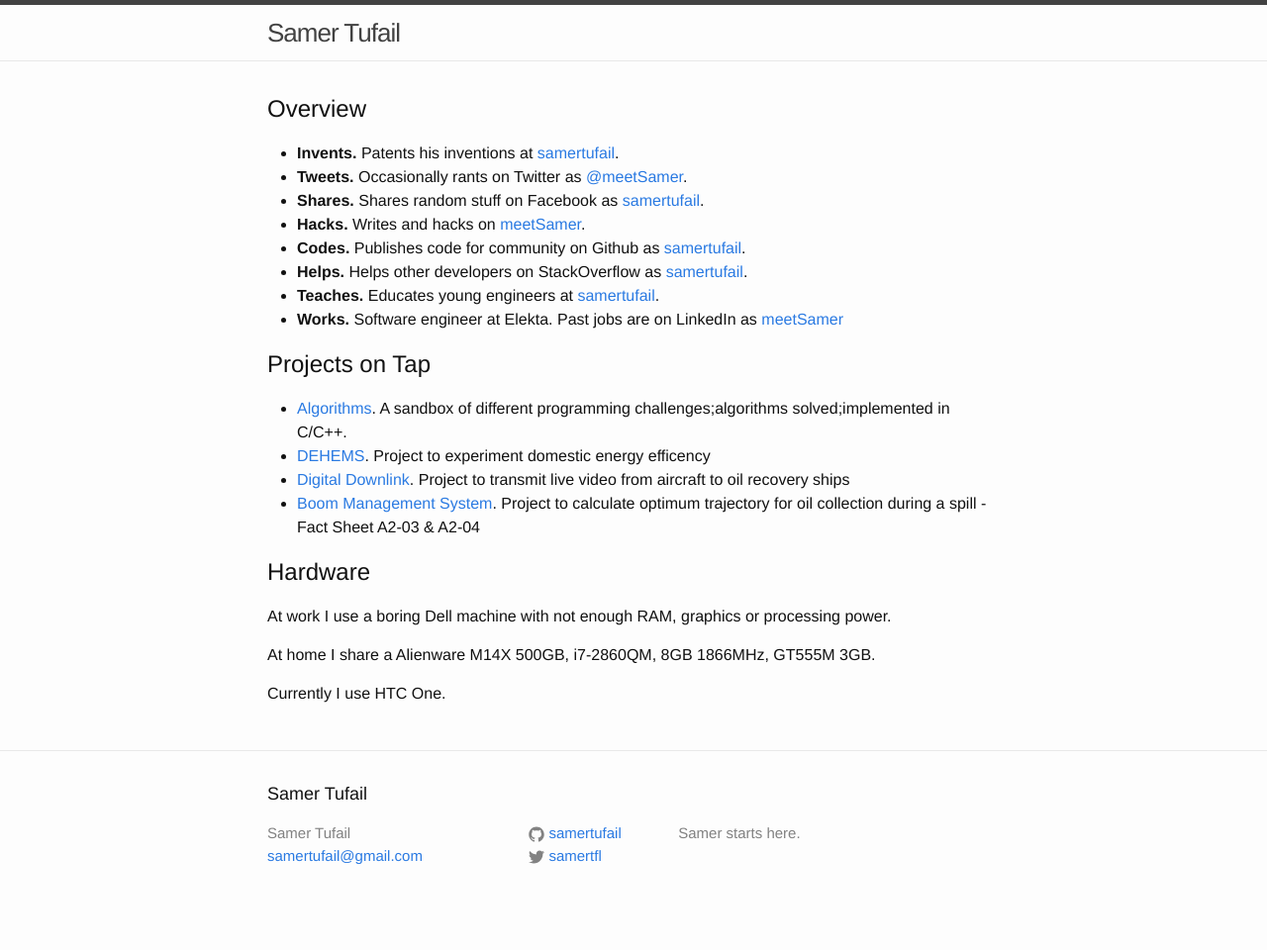
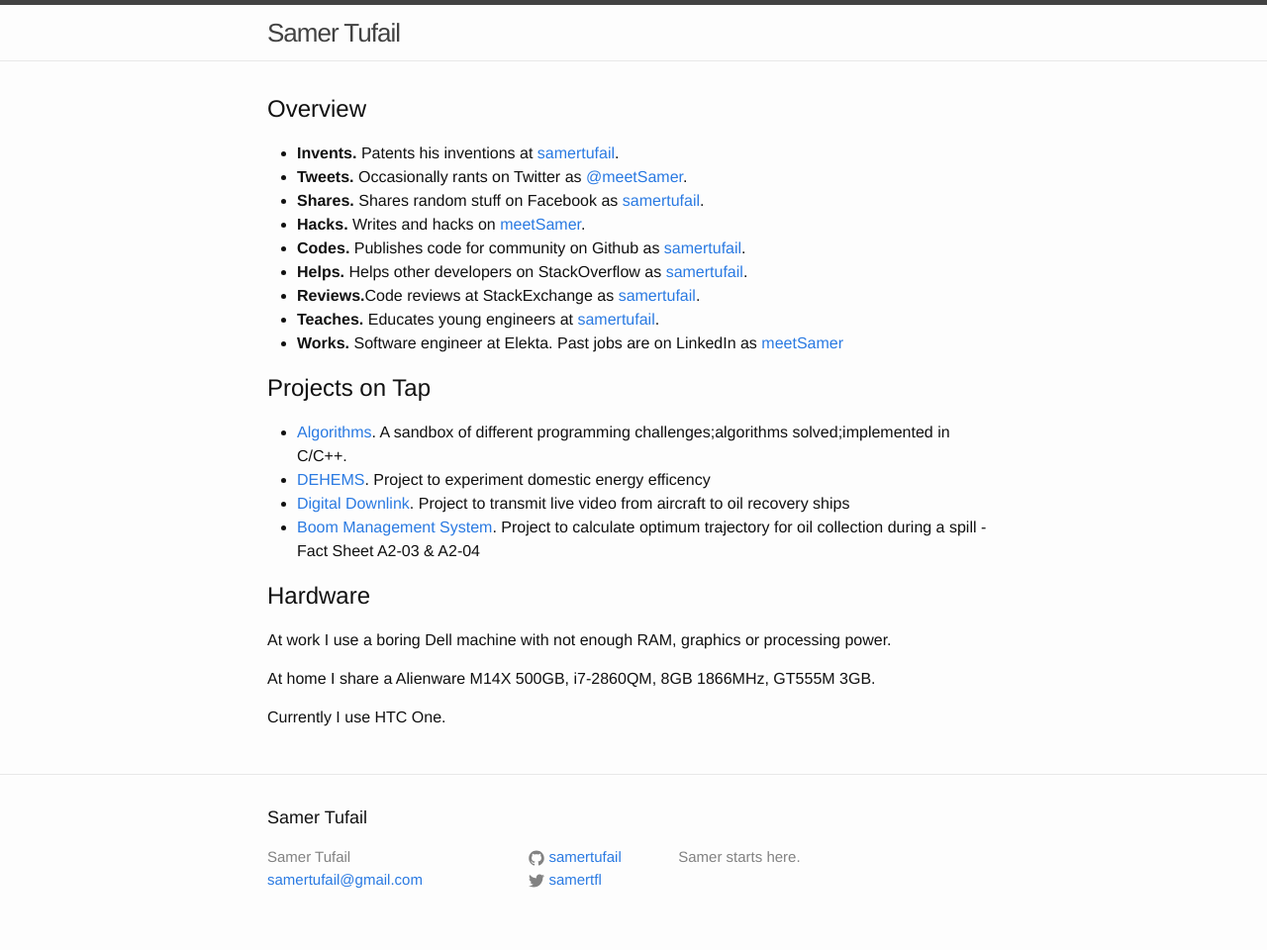
Before and after one commit to samertufail/samertufail.github.io, a Jekyll site: the page built from index.html, in a window 1280 px wide. Shown: the whole page at 99% size. Built offline with Jekyll 4.4.1, drawn with Linux system fonts in a browser that asks for light colours; before the commit the page ends 936 px from its top, so only the background shows below that.

Commit message:
Updated summary

```diff
--- a/index.html
+++ b/index.html
@@ -12,6 +12,7 @@
     <li><b>Hacks.</b> Writes and hacks on <a href="http://garagedeveloper.wordpress.com">meetSamer</a>.</li>
     <li><b>Codes.</b> Publishes code for community on Github as <a href="http://www.github.com/samertufail">samertufail</a>. </li>
     <li><b>Helps.</b> Helps other developers on StackOverflow as <a href="http://stackoverflow.com/users/5986881/samer-tufail">samertufail</a>. </li>
+	<li><b>Reviews.</b>Code reviews at StackExchange as <a href="http://codereview.stackexchange.com/users/106789/samer-tufail">samertufail</a>. </li>
     <li><b>Teaches.</b> Educates young engineers at <a href="https://www.youtube.com/watch?v=9BOEYRKXwYA">samertufail</a>. </li>
     <li><b>Works.</b> Software engineer at Elekta. Past jobs are on LinkedIn as <a href="https://www.linkedin.com/in/samer-tufail-9b46aa15">meetSamer</a></li>
   </ul>
```
